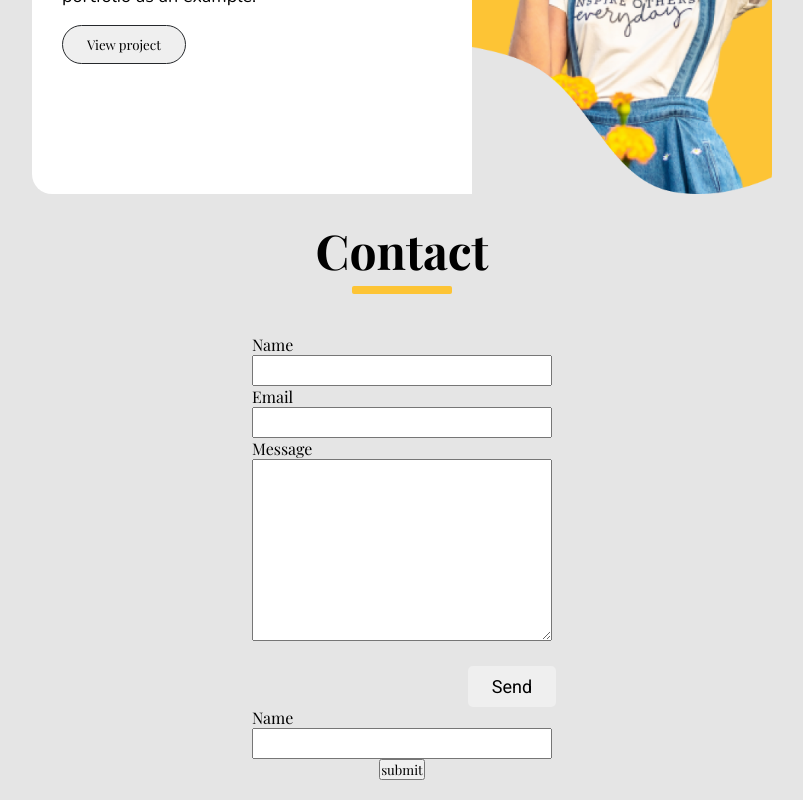
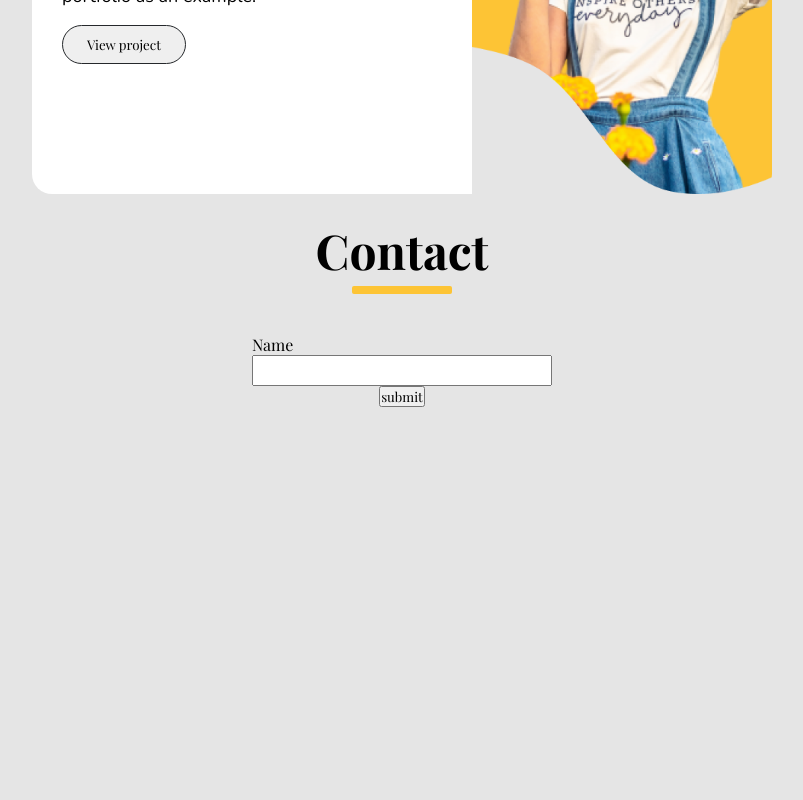
Before and after one commit to oladee/React-Portfolio, a React (Create React App) app: page / in a window 1280 px wide. Shown: the part 1686-2486 px from the top of the page, without its empty margins (238-1041 px from the left). After the commit the page ends 2113 px from the top, so only its background shows below. Built offline with nearby package versions, Linux system fonts and the light colour scheme.

Commit message:
netlify form submission

```diff
--- a/src/components/Contact.jsx
+++ b/src/components/Contact.jsx
@@ -19,7 +19,7 @@ const Contact = () => {
           <h2>Contact</h2>
           <hr />
         </header>
-        <form onSubmit='submit' name="contactify" method="post" netlify>
+        {/* <form onSubmit='submit' name="contactify" method="post" netlify>
         <input type="hidden" name="form-name" value="contactify" />
           <div className="forme">
             <div>
@@ -55,7 +55,7 @@ const Contact = () => {
             </div>
           </div>
           <Button type='submit' className="button">Send</Button>
-        </form>
+        </form> */}
 
         <form onSubmit='submit' method="post" name="contactless" netlify>
         <input type="hidden" name="form-name" value="contactless" />
```
